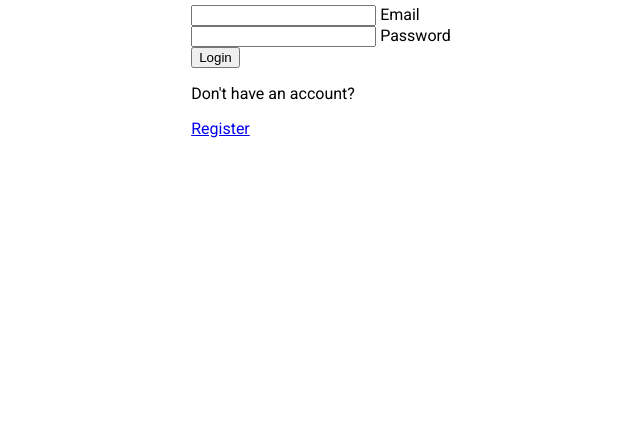
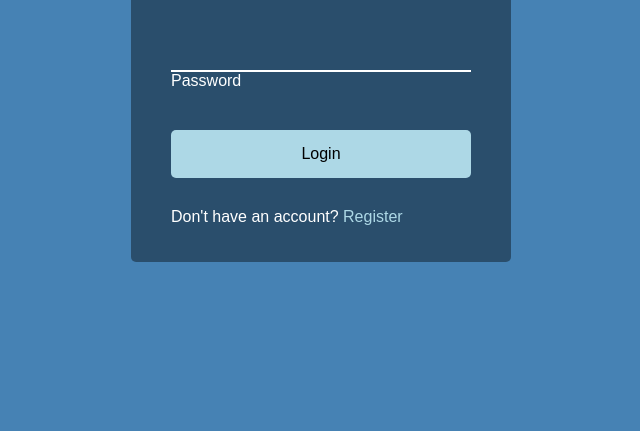
Before and after one commit to thedanitor/form_wave_animation, a plain HTML site: page index.html in a window 1280 px wide. Shown: the part 369-800 px from the top of the page, without its empty margins (319-959 px from the left). Drawn offline with Linux system fonts and the light colour scheme; a web font is replaced by a local one.

Commit message:
primary CSS

```diff
--- a/index.html
+++ b/index.html
@@ -20,8 +20,7 @@
           <label>Password</label>
         </div>
         <button class="btn">Login</button>
-        <p class="text">Don't have an account?</p>
-        <a href="#">Register</a>
+        <p class="text">Don't have an account? <a href="#">Register</a></p>
       </form>
     </div>
     <script src="script.js"></script>
--- a/style.css
+++ b/style.css
@@ -1,4 +1,4 @@
-@import url('https://fonts.googleapis.com/css2?family=Roboto:wght@400;700&display=swap');
+@import url("https://fonts.googleapis.com/css2?family=Muli&display=swap");
 
 * {
   /* width not affected by padding or border */
@@ -6,7 +6,9 @@
 }
 
 body {
-    font-family: "Roboto", sans-serif;
+  font-family: "Muli", sans-serif;
+  background-color: steelblue;
+  color: #fff;
   display: flex;
   flex-direction: column;
   /* Centered horizontally */
@@ -20,3 +22,99 @@ body {
   /* no margins  */
   margin: 0;
 }
+
+/* div with container class */
+.container {
+  background-color: rgba(0, 0, 0, 0.4);
+  /* 20px top/bottom, 40px sides */
+  padding: 20px 40px;
+  /* lightly rounded corners */
+  border-radius: 5px;
+}
+
+/* h1 inside container */
+.container h1 {
+  /* centers text */
+  text-align: center;
+  margin-bottom: 30px;
+}
+
+/* link in container */
+.container a {
+  /* remove underline */
+  text-decoration: none;
+  color: lightblue;
+}
+
+/* btn class  */
+.btn {
+  /* cursor changes to pointer when hovering */
+  cursor: pointer;
+  /* acts as inline, but can set height, width */
+  display: inline-block;
+  /* full width */
+  width: 100%;
+  background-color: lightblue;
+  /* 15px all around  */
+  padding: 15px;
+  /* same font as parent element */
+  font-family: inherit;
+  font-size: 16px;
+  /* remove border */
+  border: 0;
+  /* lightly rounded corners */
+  border-radius: 5px;
+}
+
+/* when button is focused */
+.btn:focus {
+    /* remove border */
+    outline: 0;
+}
+
+/* when button clicked */
+.btn:active {
+    /* reduces size to 98% */
+    transform: scale(0.98);
+}
+
+/* p with text class */
+.text {
+    /* 30px space above */
+    margin-top: 30px;
+}
+
+/* div with form-control class */
+.form-control {
+  /* so we can position children absolute */
+  position: relative;
+  /* 20px top, 0 sides, 40px bottom */
+  margin: 20px 0 40px;
+  width: 300px;
+}
+
+/* input box in form-control */
+.form-control input {
+  /* remove color */
+  background-color: transparent;
+  /* remove outline of form box */
+  border: 0;
+  /* 2px white border on bottom */
+  border-bottom: 2px #fff solid;
+  /* puts it on its own line */
+  display: block;
+  /* full width */
+  width: 100%;
+  /* 15px top/bottom, 0 sides */
+  padding: 15px 0;
+  font-size: 18px;
+  /* color inside input box */
+  color: #fff;
+}
+
+/* input box in form-control when focused or valid*/
+.form-control input:focus,
+.form-control input:valid {
+  /* removes border */
+  outline: 0;
+}
```
Also changed, not shown: 1 other file. Lines whose indentation alone changed are shown as unchanged.
